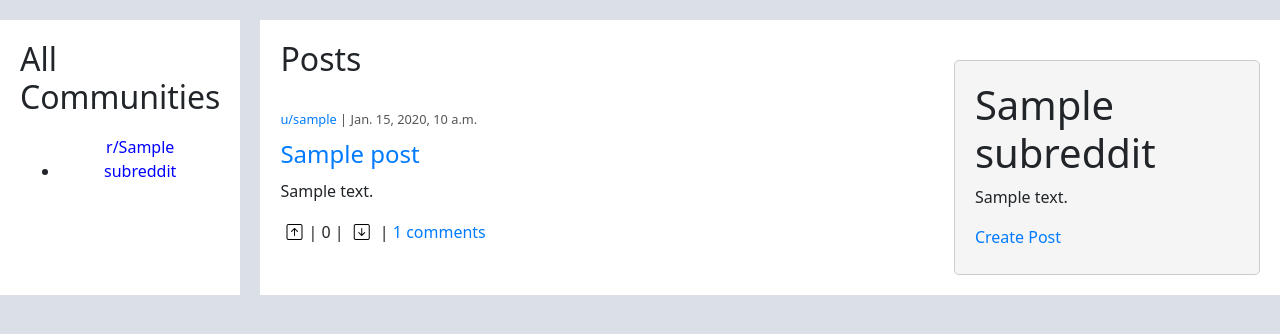
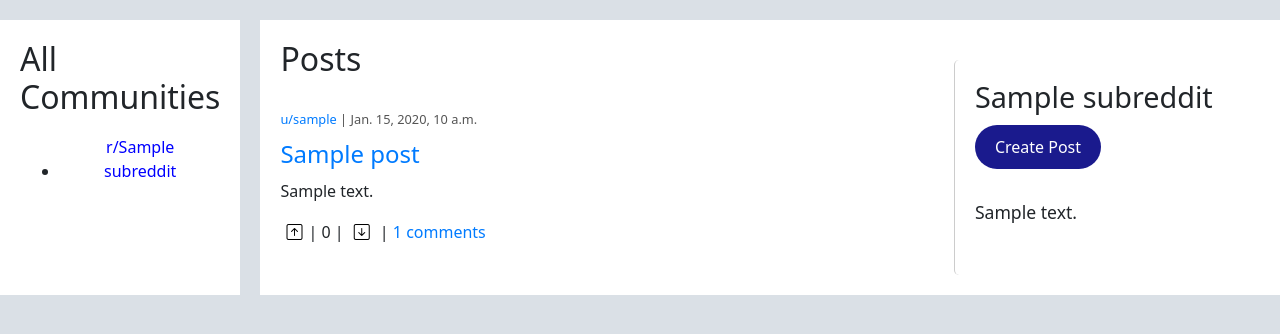
Before and after one commit to aditya23k/Reddit, a Django app: page /subreddits/1/ in a window 1280 px wide. Shown: the part 88-422 px from the top of the page. Run offline with Django 3.2, Linux system fonts and the light colour scheme; tables that the repository leaves empty hold one stand-in row (values such as "Sample post"); some libraries are stand-ins or nearby versions.

Commit message:
modified base.css

```diff
--- a/reddit/static/css/base.css
+++ b/reddit/static/css/base.css
@@ -120,12 +120,46 @@ main {
   background-color: #fff;
 }
 
-main .about-subreddit {
+.main-side-container {
+  border-left: 1px solid #ccc;
+  padding-left: 20px;
+}
+
+.about-subreddit {
   padding: 20px;
-  border: 1px solid #ccc; /* Add a border */
-  background-color: #f5f5f5; /* Slightly different background color */
+  /* border: 1px solid #ccc; */
+  border-left: 1px solid #ccc;
+  background-color: transparent;
   border-radius: 5px;
-  margin-top: 20px; /* Add some margin for better spacing */
+  margin-top: 20px;
+}
+
+.about-subreddit h1 {
+  font-size: 1.8em;
+  margin-bottom: 10px;
+}
+
+.about-subreddit p {
+  margin-top: 30px;
+  font-size: 1.1em;
+  margin-bottom: 20px;
+}
+
+.about-subreddit .subreddit-btn {
+  display: inline-block;
+  padding: 10px 20px;
+  font-size: 16px;
+  color: #fff;
+  background-color: #1a1a8d; /* Dark blue color */
+  text-align: center;
+  text-decoration: none;
+  border: none;
+  border-radius: 30px;
+  transition: background-color 0.3s ease;
+}
+
+.about-subreddit .subreddit-btn:hover {
+  background-color: #000066; /* Darker blue on hover */
 }
 
 .custom-btn {
@@ -195,8 +229,6 @@ hr {
   border-radius: 5px;
   box-shadow: 0 0 10px rgba(0, 0, 0, 0.1);
   margin-top: 20px;
-  max-width: 600px;
-  margin: auto;
 }
 
 .create-post-container h1 {
--- a/reddit/subreddits/templates/subreddits/create_subreddit.html
+++ b/reddit/subreddits/templates/subreddits/create_subreddit.html
@@ -3,8 +3,8 @@
 <!-- loading messages -->
 
 <body>
-  <h1 class="text-center my-4">Create your Subreddit</h1>
   <div class="container">
+    <h1 class="text-center my-4">Create your Subreddit</h1>
     <div class="error-msg">
       {% for message in messages %}
       <div class="alert alert-danger" role="alert">{{ message }}</div>
--- a/reddit/subreddits/templates/subreddits/view_subreddit.html
+++ b/reddit/subreddits/templates/subreddits/view_subreddit.html
@@ -45,10 +45,12 @@
 </div>
 <div class="about-subreddit">
   <h1>{{ subreddit.name }}</h1>
-  <p>{{ subreddit.description }}</p>
-  <a href="{% url 'posts:create_post' %}?subreddit={{ subreddit.id }}"
+  <a
+    href="{% url 'posts:create_post' %}?subreddit={{ subreddit.id }}"
+    class="subreddit-btn"
     >Create Post</a
   >
+  <p>{{ subreddit.description }}</p>
 </div>
 <script>
   document.querySelectorAll(".vote-btn").forEach((button) => {
```
